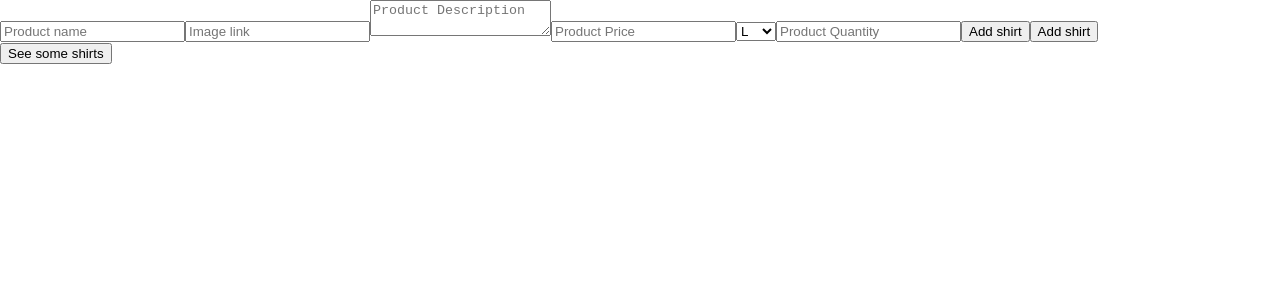
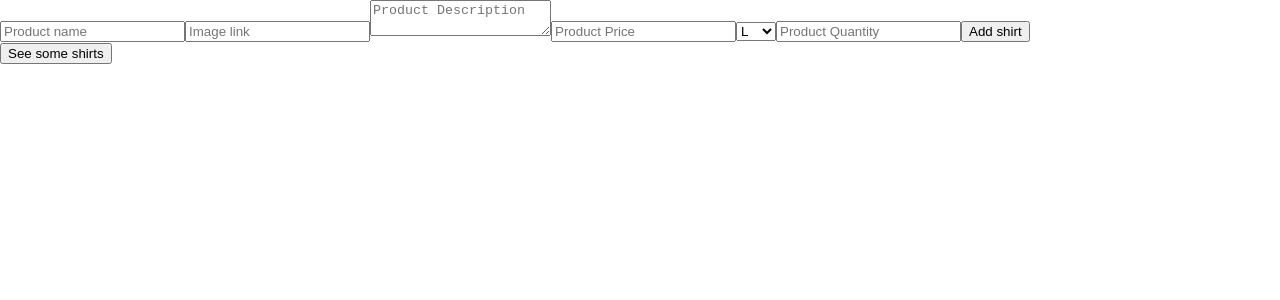
Before and after one commit to NeverSettels/Tshirt-Store, a React (Create React App) app: page / in a window 1280 px wide. Both pictures are taken after a click on the button "Add Shirt". Shown: the top 300 px of the page. Built offline with nearby package versions, Linux system fonts and the light colour scheme.

Commit message:
Added editing functionality

```diff
--- a/src/components/NewShirt.js
+++ b/src/components/NewShirt.js
@@ -18,9 +18,21 @@ export default function NewShirt(props) {
         id: v4()
       });
   }
-
+  function handleShirtEdit(event, id) {
+    event.preventDefault();
+    props.handleEditingTicketInList(
+      {
+        tshirt: event.target.tshirt.value,
+        desc: event.target.desc.value,
+        img: event.target.img.value,
+        price: event.target.price.value,
+        size: event.target.size.value,
+        quantity: event.target.quantity.value,
+        id: id
+      }, id);
+  }
   return (
-    <form onSubmit={handleNewShirtform}>
+    <form onSubmit={props.editing ? ((event) => handleShirtEdit(event, props.id)) : handleNewShirtform}>
       <input type="text" name="tshirt" placeholder="Product name" />
       <input type="url" name="img" placeholder="Image link" />
       <textarea type="text" name="desc" placeholder="Product Description" />
@@ -32,8 +44,8 @@ export default function NewShirt(props) {
         <option value="xs">XS</option>
       </select>
       <input type="number" name="quantity" placeholder="Product Quantity" />
-      <button type="submit">Add shirt</button>
-      <button onclick={() => props.handleEdit()}>Add shirt</button>
+      {!props.editing ? <button type="submit">Add shirt</button> :
+        <button type="submit">edit</button>}
     </form>
   )
 }
--- a/src/components/ShirtControl.js
+++ b/src/components/ShirtControl.js
@@ -8,7 +8,8 @@ export default class ShirtControl extends Component {
     this.state = {
       formVisibleOnPage: false,
       masterShirtList: [],
-      editing: false
+      editing: false,
+      editId: null
     };
   }
 
@@ -27,8 +28,8 @@ export default class ShirtControl extends Component {
     });
   }
 
-  handleEditClick = () => {
-    this.setState({ editing: true });
+  handleEditClick = (id) => {
+    this.setState({ editing: true, editId: id });
   }
 
   buy = (id) => {
@@ -63,19 +64,15 @@ export default class ShirtControl extends Component {
   }
 
 
-
-  handleEdit = (editedShirt, id) => {
-    this.setState(state => {
-      const masterShirtList = state.masterShirtList.map(element => {
-        if (element.id === id && element.quantity > 0) {
-          return { ...editedShirt, id: id }
-        } else {
-          return element
-        }
-      });
-      return { masterShirtList }
-    })
-
+  handleEditingTicketInList = (shirtToEdit, id) => {
+    const editedMasterShirtList = this.state.masterShirtList
+      .filter(shirt => shirt.id !== id)
+      .concat(shirtToEdit);
+    this.setState({
+      masterShirtList: editedMasterShirtList,
+      editing: false,
+      editId: null
+    });
   }
 
   render() {
@@ -85,7 +82,7 @@ export default class ShirtControl extends Component {
       currentlyVisibleState = <NewShirt onNewShirtCreation={this.onNewShirtCreation} />
       buttonText = "See some shirts"; // new code
     } else if (this.state.editing) {
-      currentlyVisibleState = <NewShirt handleEdit={this.handleEdit} editing={this.state.editing} />
+      currentlyVisibleState = <NewShirt handleEditingTicketInList={this.handleEditingTicketInList} editing={this.state.editing} id={this.state.editId} />
     } else {
       currentlyVisibleState = <ShirtList shirtList={this.state.masterShirtList} buy={this.buy} stock={this.stock} handleDelete={this.handleDelete} handleEditClick={this.handleEditClick} />;
       buttonText = "Add Shirt"; // new code
@@ -98,3 +95,14 @@ export default class ShirtControl extends Component {
     );
   }
 }
+
+// handleEditingTicketInList = (ticketToEdit) => {
+//   const editedMasterTicketList = this.state.masterTicketList
+//     .filter(ticket => ticket.id !== this.state.selectedTicket.id)
+//     .concat(ticketToEdit);
+//   this.setState({
+//       masterTicketList: editedMasterTicketList,
+//       editing: false,
+//       selectedTicket: null
+//     });
+// }
--- a/src/components/ShirtList.js
+++ b/src/components/ShirtList.js
@@ -17,7 +17,7 @@ export default function ShirtList(props) {
           </div>
           <button onClick={() => stock(shirt.id)}>Add Stock</button>
           <button onClick={() => handleDelete(shirt.id)}>Delete</button>
-          <button onClick={handleEditClick}>Edit</button>
+          <button onClick={() => handleEditClick(shirt.id)}>Edit</button>
         </div>
       )
       ) : <h2>No shirts yet!</h2>}
```
